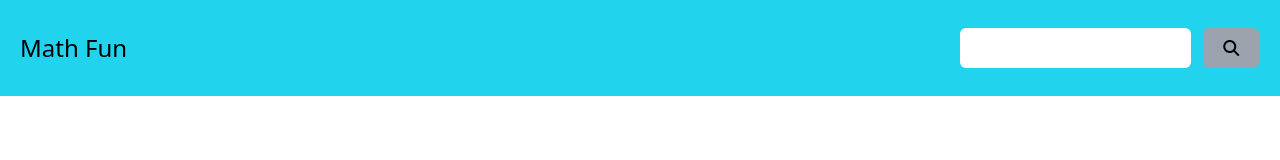
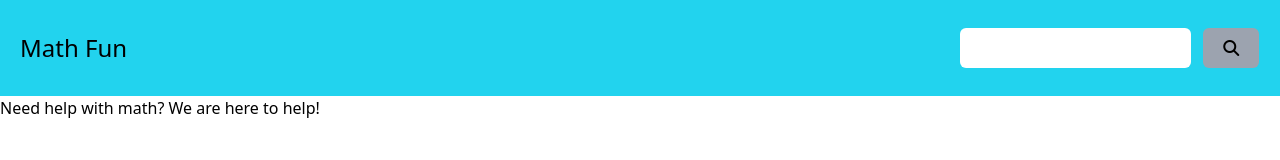
Before and after one commit to nunukaren/Games-Unblocked-2, a plain HTML site: page index.html in a window 1280 px wide. Drawn offline with nearby package versions, Linux system fonts and the light colour scheme.

Commit message:
Update index.html

```diff
--- a/index.html
+++ b/index.html
@@ -1,6 +1,5 @@
 <!DOCTYPE html>
 <html>
-
 <head>
 	<meta charset="utf-8">
 	<meta name="viewport" content="width=device-width">
@@ -8,7 +7,6 @@
 	<script src="https://cdn.tailwindcss.com"></script>
 	<link rel="stylesheet" href="https://cdnjs.cloudflare.com/ajax/libs/font-awesome/6.2.1/css/all.min.css" integrity="sha512-MV7K8+y+gLIBoVD59lQIYicR65iaqukzvf/nwasF0nqhPay5w/9lJmVM2hMDcnK1OnMGCdVK+iQrJ7lzPJQd1w==" crossorigin="anonymous" referrerpolicy="no-referrer" />
 </head>
-
 <body>
 	<div class="bg-cyan-400 h-24 flex items-center">
 		<h1 class="text-2xl ml-5">Math Fun</h1>
@@ -18,6 +16,7 @@
 		</form>
 	</div>
 	<script src="script.js"></script>
+  <h1>Need help with math? We are here to help!</h1>
 </body>
 
 </html>
```
